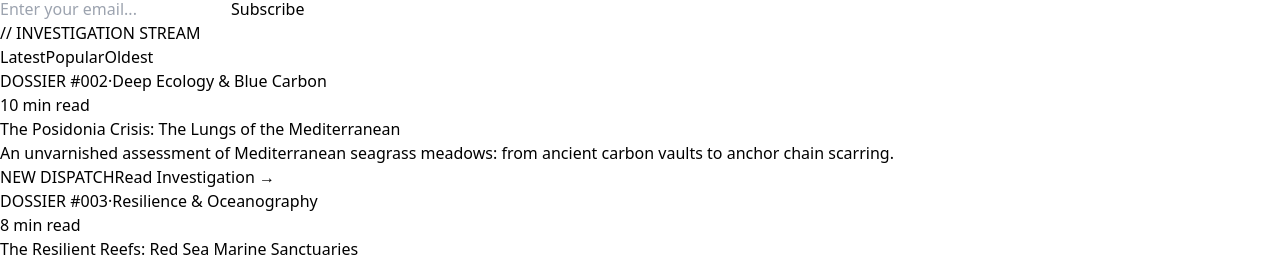
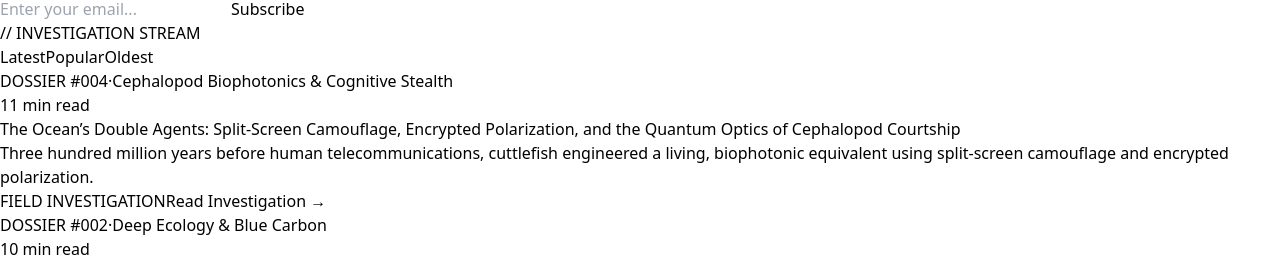
Before and after one commit to stdurak/deepdispatches, a React (Vite) app: page / in a window 1280 px wide. Shown: the part 225-488 px from the top of the page. Built offline with nearby package versions, Linux system fonts and the light colour scheme; the HTML template or start-up script is replaced by a standard one.

Commit message:
Fix: index.ts virgul hatalari giderildi ve Cephalopod eklendi

```diff
--- a/src/dispatches/index.ts
+++ b/src/dispatches/index.ts
@@ -1,6 +1,7 @@
 import type { ComponentType } from 'react';
 import OrcaDossier from './OrcaDossier';
 import PosidoniaDossier from './PosidoniaDossier';
+import CephalopodDossier from './CephalopodDossier';
 
 // 1. META VERİ (Ana sayfa listesi için)
 export const DISPATCHES = [
@@ -39,6 +40,18 @@ export const DISPATCHES = [
     date: "2026-10-15",
     views: 8900,
     summary: "Field dispatches and diving transects exploring why Red Sea corals withstand temperatures that bleach global reefs.",
+  },
+  {
+    id: "dossier-004",
+    number: "DOSSIER #004",
+    status: "FIELD INVESTIGATION",
+    title: "The Ocean’s Double Agents: Split-Screen Camouflage, Encrypted Polarization, and the Quantum Optics of Cephalopod Courtship",
+    subtitle: "In the photic slaughterhouse of the open sea, broadcasting passion is an invitation to death. The cuttlefish’s solution? Project an encrypted frequency to a lover while displaying cold stone to the executioner.",
+    readTime: "11 min read",
+    category: "Cephalopod Biophotonics & Cognitive Stealth",
+    date: "2026-10-22",
+    views: 0,
+    summary: "Three hundred million years before human telecommunications, cuttlefish engineered a living, biophotonic equivalent using split-screen camouflage and encrypted polarization.",
   }
 ];
 
@@ -46,4 +59,5 @@ export const DISPATCHES = [
 export const DISPATCH_COMPONENTS: Record<string, ComponentType<{ article: any }>> = {
   'dossier-001': OrcaDossier,
   'dossier-002': PosidoniaDossier,
+  'dossier-004': CephalopodDossier,
 };
```
